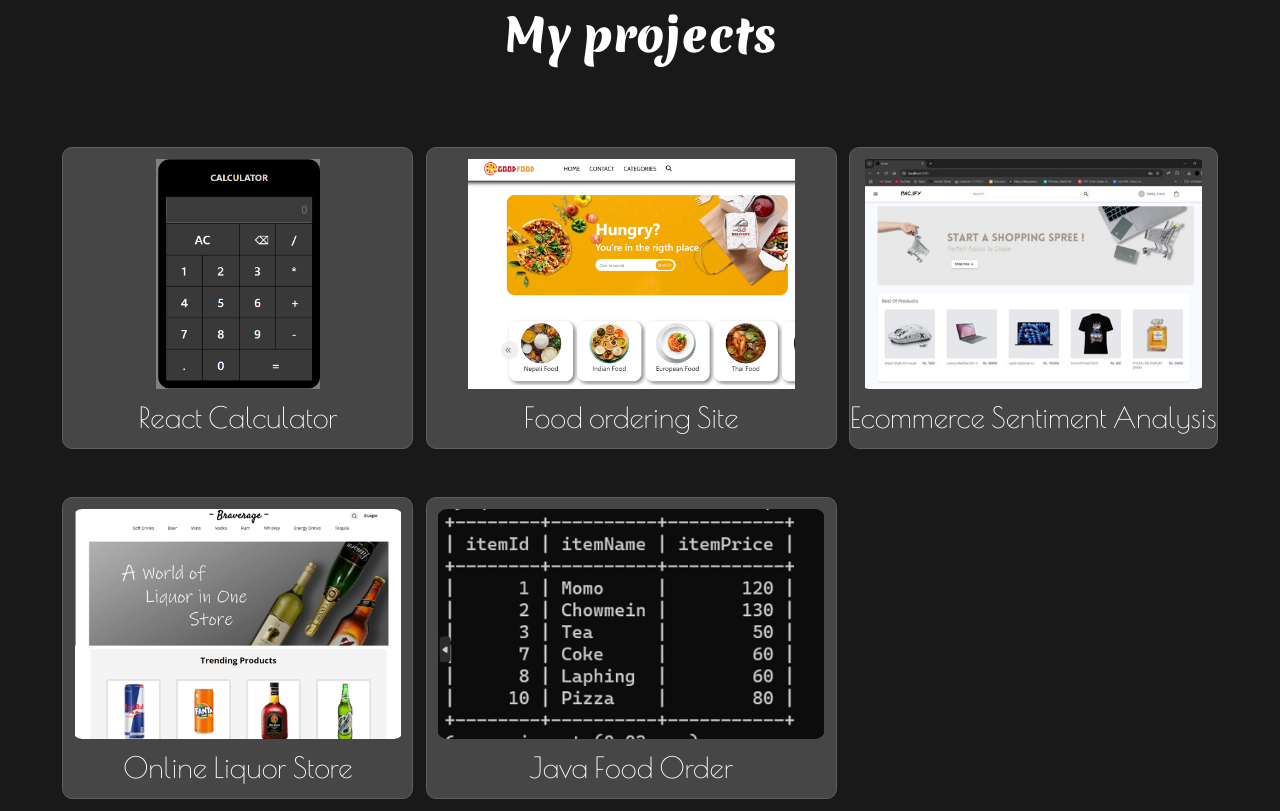
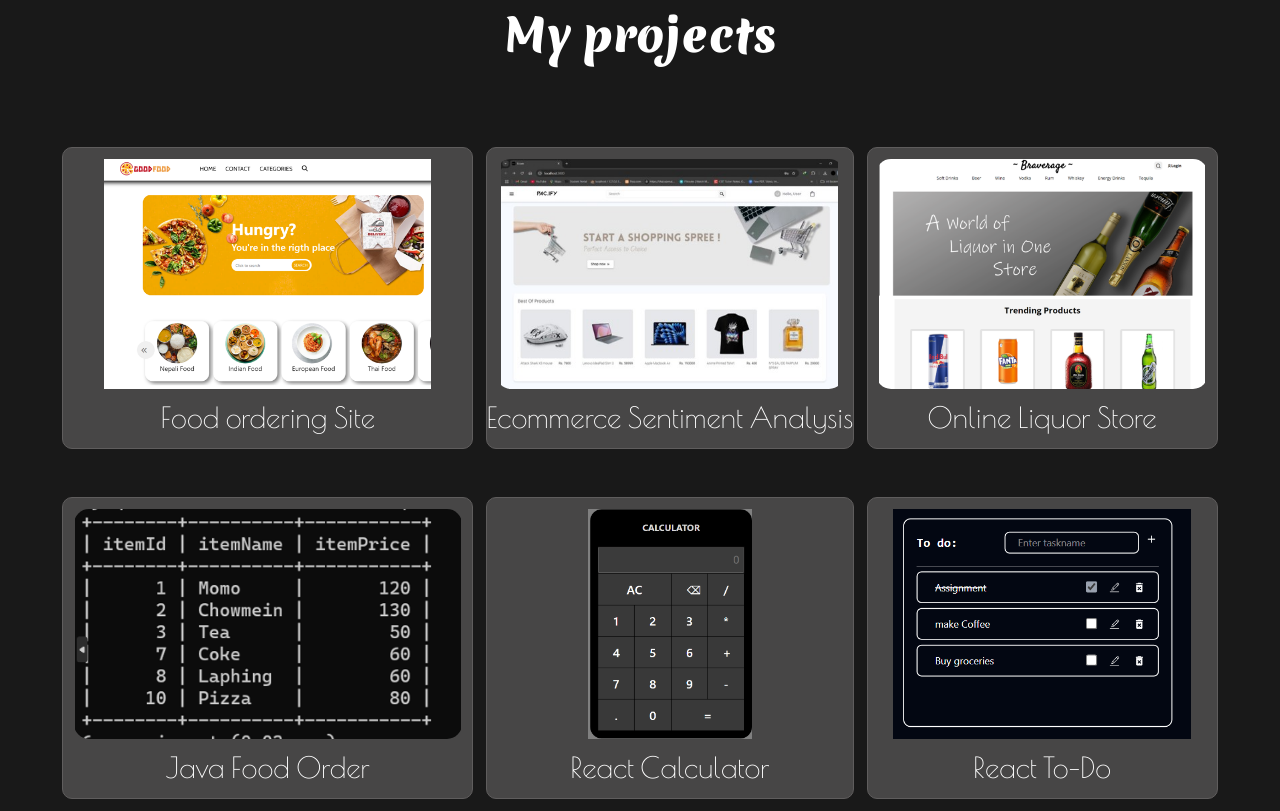
Before and after one commit to Aayush0430/portfolio, a plain HTML site: page index.html in a window 1280 px wide. Shown: the part 1649-2460 px from the top of the page. Drawn offline with nearby package versions, Linux system fonts and the light colour scheme; a script that the page names is missing; a web font is replaced by a local one.

Commit message:
changesMade

```diff
--- a/index.css
+++ b/index.css
@@ -112,7 +112,7 @@ body {
   width: 95%;
   margin: 0.7rem;
   object-fit: contain;
-  border-radius: 10px;
+  border-radius: 15px;
 }
 .project-each p {
   color: white;
@@ -802,7 +802,7 @@ a {
     width: 90%;
     margin: 5% 5% 0 5%;
     object-fit: contain;
-    border-radius: 10px;
+    border-radius: 15px;
   }
   .project-each p {
     color: white;
--- a/index.html
+++ b/index.html
@@ -212,11 +212,7 @@
   <div id="projects" onclick="menuOff()">
     <h3>My projects</h3>
     <div class="project-list" onclick="menuOff()">
-      <a class="project-each" target="_blank" href="https://codsoft-topaz.vercel.app/">
-        <img src="img/calc.png" alt="" />
-        <p>React Calculator</p>
-        <!-- <span>php</span> -->
-      </a>
+
       <!-- <a class="project-each" href="#">
           <img src="img/job.png" alt="" />
           <p>Job portal</p>
@@ -239,6 +235,16 @@
       <a class="project-each" target="_blank" href="https://github.com/Aayush0430/Java-Food-Order">
         <img src="img/javafood.png" alt="" />
         <p>Java Food Order</p>
+        <!-- <span>php</span> -->
+      </a>
+      <a class="project-each" target="_blank" href="https://codsoft-topaz.vercel.app/">
+        <img src="img/calc.png" alt="" />
+        <p>React Calculator</p>
+        <!-- <span>php</span> -->
+      </a>
+      <a class="project-each" target="_blank" href="https://to-do-react4.vercel.app/">
+        <img src="img/to-do.png" alt="" />
+        <p>React To-Do</p>
         <!-- <span>php</span> -->
       </a>
     </div>
```
Also changed, not shown: img/NCCSCSIT408.jpg (deleted), img/to-do.png (added), 2 other files.
